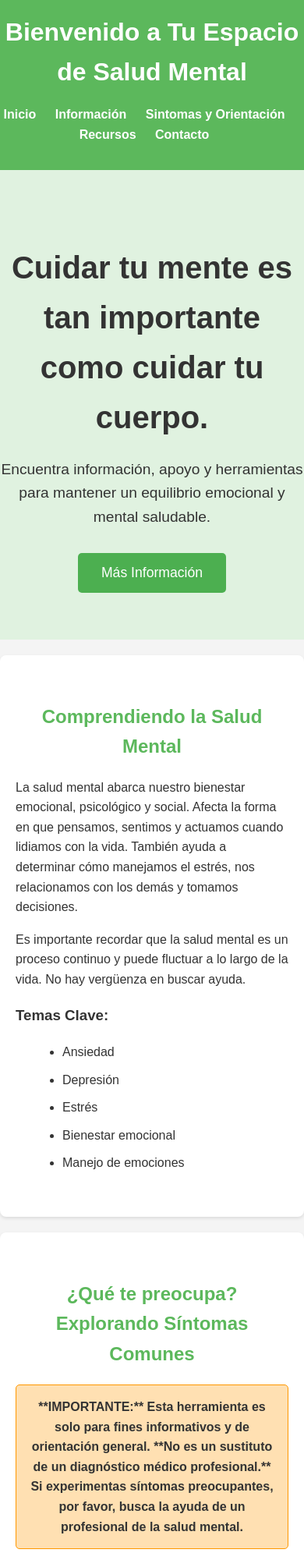
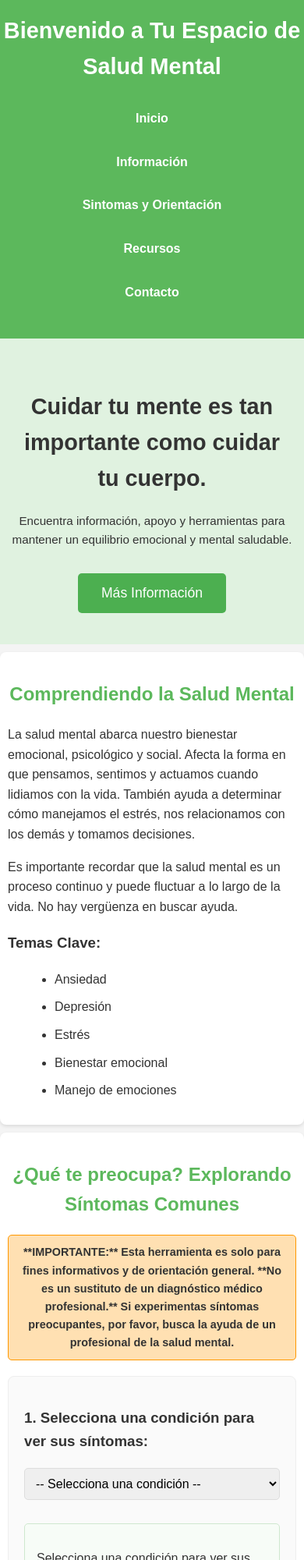
Before and after one commit to Afranco1202/Salud_Mental, a plain HTML site: page index.html in a window 390 px wide. Shown: the top 2000 px of the page at 78% size. Drawn offline with Linux system fonts and the light colour scheme.

Commit message:
Update style.css

```diff
--- a/style.css
+++ b/style.css
@@ -8,12 +8,13 @@ body {
     color: #333;
 }
 
-.container {
+/* El contenedor principal ya no es tan necesario si las secciones se manejan con max-width y auto margins */
+/* .container {
     width: 80%;
     margin: auto;
     overflow: hidden;
     padding: 20px 0;
-}
+} */
 
 /* Encabezado (Header) */
 header {
@@ -30,17 +31,21 @@ header h1 {
 header nav ul {
     padding: 0;
     list-style: none;
+    display: flex; /* Usamos flexbox para una mejor alineación */
+    justify-content: center; /* Centra los elementos de la navegación */
+    flex-wrap: wrap; /* Permite que los ítems se envuelvan en pantallas pequeñas */
 }
 
 header nav ul li {
-    display: inline;
-    margin-right: 20px;
+    margin: 0 15px; /* Espacio entre los ítems del menú */
 }
 
 header nav a {
     color: #fff;
     text-decoration: none;
     font-weight: bold;
+    padding: 5px 0; /* Añadido padding para facilitar el click */
+    display: block; /* Para que el padding funcione en todo el área */
 }
 
 /* Secciones de Contenido */
@@ -54,12 +59,14 @@ header nav a {
 .hero h2 {
     font-size: 2.5em;
     margin-bottom: 20px;
+    padding: 0 15px; /* Añadido padding para evitar que el texto toque los bordes en móviles */
 }
 
 .hero p {
     font-size: 1.2em;
     max-width: 700px;
     margin: 0 auto 30px auto;
+    padding: 0 15px; /* Añadido padding */
 }
 
 .hero button {
@@ -83,7 +90,8 @@ header nav a {
     background: #fff;
     border-radius: 8px;
     box-shadow: 0 2px 4px rgba(0,0,0,0.1);
-    max-width: 800px;
+    max-width: 800px; /* Asegura que no sea demasiado ancho */
+    box-sizing: border-box; /* Asegura que el padding no añada al ancho total */
 }
 
 .content-section h2 {
@@ -111,11 +119,12 @@ header nav a {
 #contactForm input[type="text"],
 #contactForm input[type="email"],
 #contactForm textarea {
-    width: calc(100% - 20px);
+    width: calc(100% - 20px); /* Ajustado para el padding */
     padding: 10px;
     margin-bottom: 20px;
     border: 1px solid #ddd;
     border-radius: 4px;
+    box-sizing: border-box; /* Crucial para que el padding no desborde el ancho */
 }
 
 #contactForm button[type="submit"] {
@@ -160,6 +169,7 @@ footer {
     border: 1px solid #eee;
     border-radius: 8px;
     background-color: #fafafa;
+    box-sizing: border-box; /* Asegura que el padding no desborde */
 }
 
 #enfermedadSelector {
@@ -169,6 +179,7 @@ footer {
     border: 1px solid #ddd;
     margin-bottom: 15px;
     font-size: 1em;
+    box-sizing: border-box; /* Asegura que el padding no desborde */
 }
 
 .sintomas-display {
@@ -178,6 +189,7 @@ footer {
     border-radius: 5px;
     min-height: 50px;
     margin-top: 15px;
+    box-sizing: border-box; /* Asegura que el padding no desborde */
 }
 
 .sintomas-display h4 {
@@ -213,8 +225,9 @@ footer {
     cursor: pointer;
     font-size: 1em;
     transition: background-color 0.3s ease;
-    display: block; /* Para que ocupe todo el ancho si es necesario */
-    margin-top: 20px;
+    display: block;
+    margin: 20px auto 0 auto; /* Centra el botón */
+    width: fit-content; /* Ajusta el ancho al contenido */
 }
 
 #analizarSintomas:hover {
@@ -231,3 +244,78 @@ footer {
     font-weight: bold;
     text-align: center;
 }
+
+
+/* --- Media Queries para Responsividad --- */
+
+/* Para pantallas medianas y pequeñas (tabletas y móviles grandes) */
+@media (max-width: 768px) {
+    header nav ul {
+        flex-direction: column; /* Apila los ítems del menú en pantallas pequeñas */
+        align-items: center; /* Centra los ítems apilados */
+    }
+
+    header nav ul li {
+        margin: 10px 0; /* Más espacio vertical entre los ítems */
+    }
+
+    .hero h2 {
+        font-size: 2em; /* Reduce el tamaño del título principal */
+    }
+
+    .hero p {
+        font-size: 1em; /* Reduce el tamaño del texto */
+    }
+
+    .content-section {
+        padding: 20px 15px; /* Reduce el padding para más espacio horizontal */
+        margin: 15px auto; /* Ajusta el margen */
+    }
+
+    /* Asegúrate de que los formularios y selectores ocupen todo el ancho disponible */
+    #contactForm input[type="text"],
+    #contactForm input[type="email"],
+    #contactForm textarea,
+    #enfermedadSelector {
+        width: 100%; /* Ocupa el 100% del contenedor padre */
+    }
+
+    .checkbox-list {
+        grid-template-columns: 1fr; /* Apila los checkboxes para fácil lectura */
+        gap: 8px;
+    }
+
+    #analizarSintomas {
+        width: 100%; /* El botón ocupa todo el ancho */
+        padding: 15px;
+    }
+}
+
+/* Para pantallas muy pequeñas (móviles antiguos o muy estrechos) */
+@media (max-width: 480px) {
+    header h1 {
+        font-size: 1.8em; /* Ajusta el tamaño del título del encabezado */
+    }
+
+    .hero {
+        padding: 40px 0;
+    }
+
+    .hero h2 {
+        font-size: 1.8em;
+    }
+
+    .hero p {
+        font-size: 0.95em;
+    }
+
+    .content-section {
+        padding: 15px 10px; /* Más reducción de padding */
+        margin: 10px auto;
+    }
+
+    .warning-message {
+        font-size: 0.9em; /* Texto de advertencia un poco más pequeño */
+        padding: 10px;
+    }
+}
```
